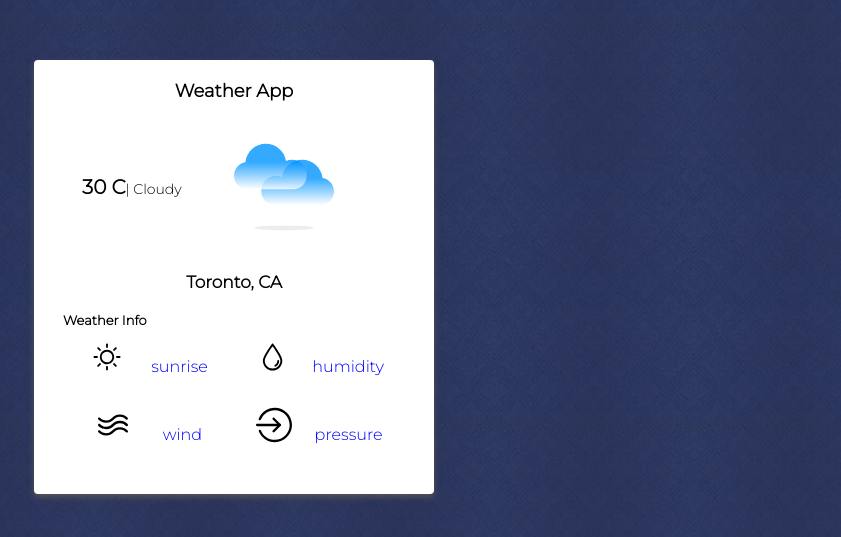
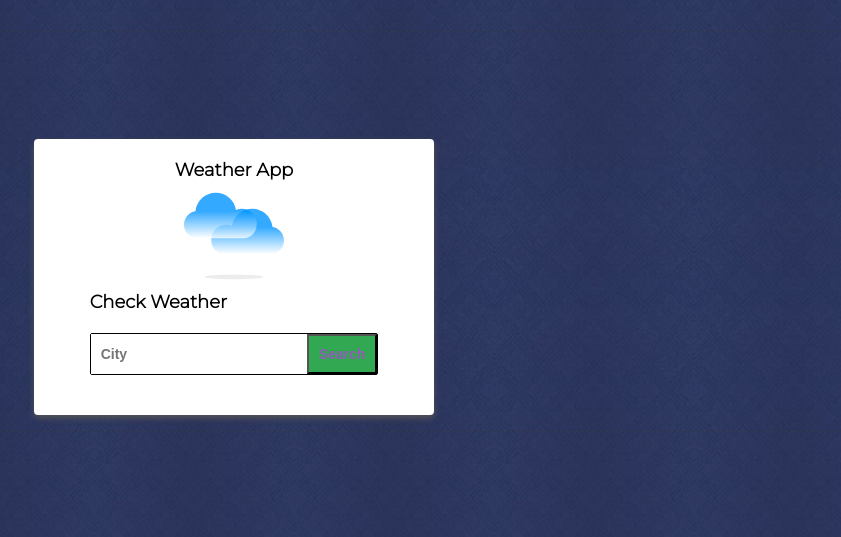
Before and after one commit to BipulChau/Weather-App, a React (Create React App) app: page / in a window 1280 px wide. Shown: the part 123-660 px from the top of the page, without its empty margins (406-1247 px from the left). Built offline with nearby package versions, Linux system fonts and the light colour scheme.

Commit message:
Makes API calls and pass props to city as well as Weather components

```diff
--- a/src/App.js
+++ b/src/App.js
@@ -1,15 +1,32 @@
-import styled from "styled-components";
+//import styled from "styled-components";
+import { useState } from "react";
+import axios from "axios";
 import City from "./components/City";
 import Weather from "./components/Weather";
 import Nav from "./components/Nav";
 import "./components/App.css";
 
 function App() {
+  const [city, setCity]=useState("")
+  const [weather, setWeather]=useState("")
+  const API_KEY="631bfbab4c344b5840b0aab611e2fab9"
+
+  const city_name = e => {
+    setCity(e.target.value)
+  }
+
+  const search_weather = async() => {
+    console.log("City :",city)
+    console.log("API KEY :",API_KEY)
+    const response= await axios.get(`https:api.openweathermap.org/data/2.5/weather?q=${city}&appid=${API_KEY}`)
+    console.log(response)
+    setWeather(response.data)
+  }
   return (
     <div className="main">
       <Nav/>
-      {/* <City /> */}
-      <Weather/>
+      <City city_name={city_name} search_weather={search_weather}/>
+      {weather && <Weather weather={weather} city={city}/>}
     </div>
   );
 }
--- a/src/components/City.jsx
+++ b/src/components/City.jsx
@@ -1,16 +1,17 @@
+
 import"./city.css"
 
-const search_weather = (e) => {
-  e.preventDefault()
-}
+
 
 const City = (props) => {
+  const{city_name, search_weather} = props
+
   return <div className="city">
     <img className= "logo" src="/logo/perfect-day.svg" alt="perfect-day logo"/>
-    <span className="choose_city">Check Weather of any city</span>
-    <form className ="search_city">
-      <input placeholder="City"></input>
-      <button className="search_button" onSubmit={search_weather}>Search</button>
+    <span className="choose_city">Check Weather</span>
+    <form className ="search_city"onSubmit={(e) => e.preventDefault()}>
+      <input placeholder="City" onChange={city_name}></input>
+      <button className="search_button" onClick={search_weather}>Search</button>
     </form>
     </div>;
 };
```
